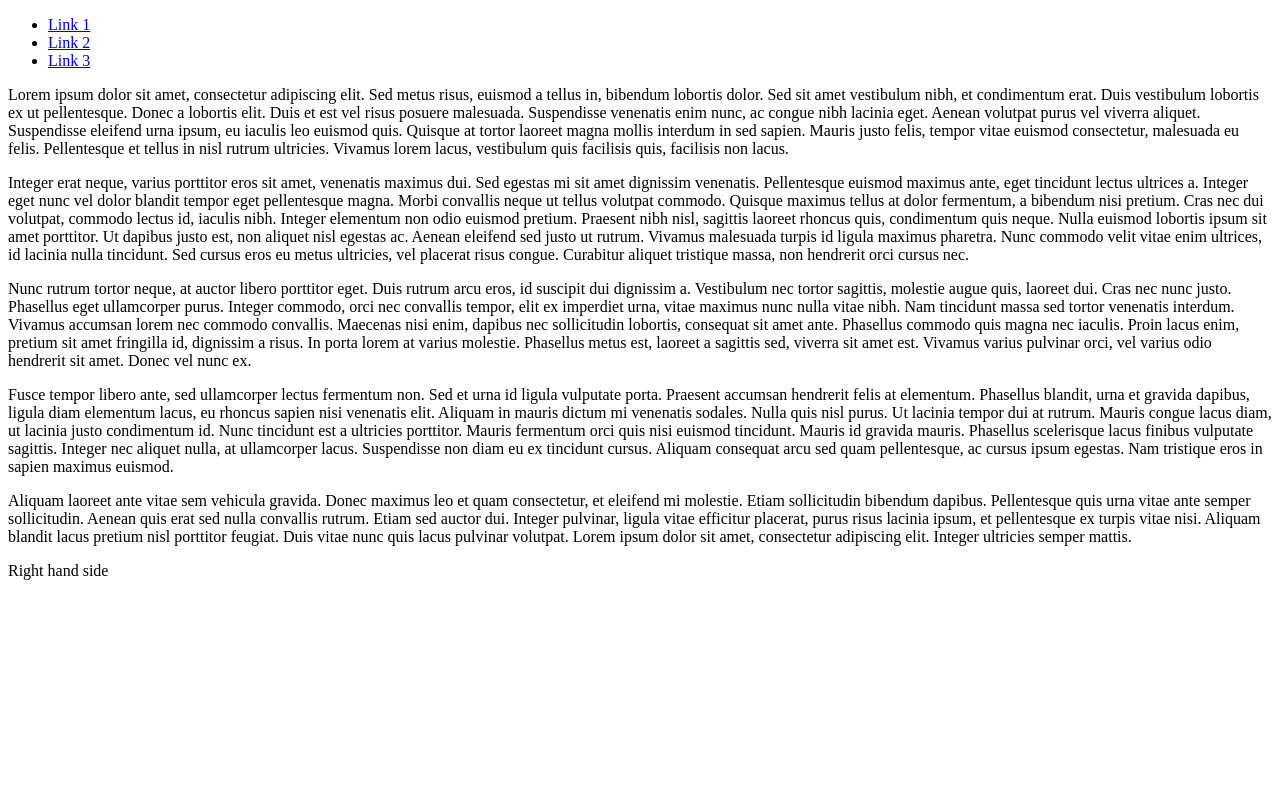
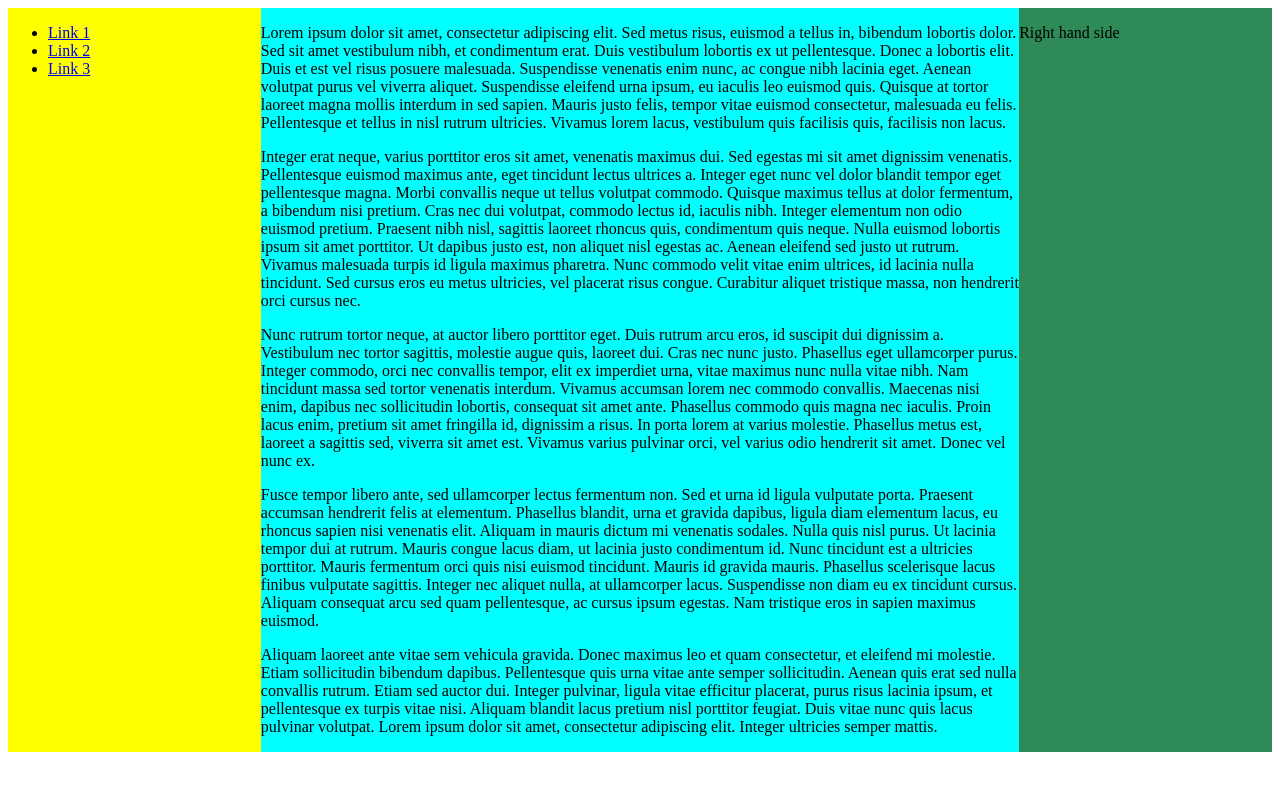
Before and after one commit to maithrisharma/Internet-Programming-Tasks, a plain HTML site: page Week2/exercise4.html in a window 1280 px wide. Drawn offline with Linux system fonts and the light colour scheme.

Commit message:
added width and background color for all the sections

```diff
--- a/Week2/style.css
+++ b/Week2/style.css
@@ -66,3 +66,22 @@
     border-radius: 5%;
     background-color:mediumorchid;
 }
+
+.container{
+    display:flex;
+}
+
+.section1{
+    width:20%;
+    background-color: yellow;
+}
+
+.section2{
+    width:60%;
+    background-color: aqua;
+}
+
+.section3{
+    width:20%;
+    background-color: seagreen;
+}
```
